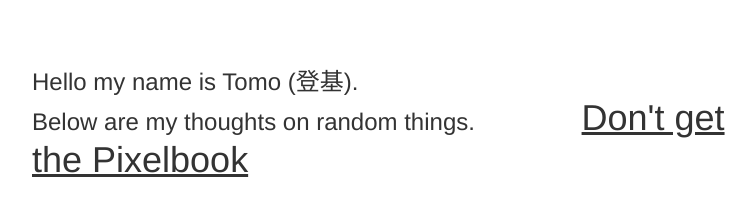
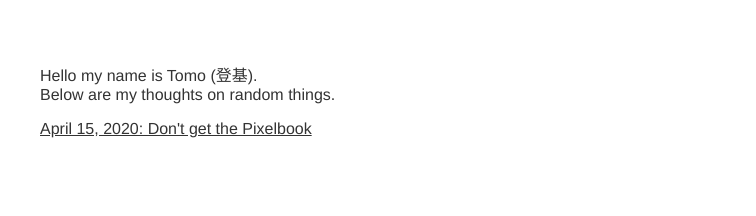
Before and after one commit to tomoueda/tomoueda.github.io, a plain HTML site: page index.html in a window 1280 px wide. Shown: the whole page, without its empty margins (68-824 px from the left). Drawn offline with Linux system fonts and the light colour scheme.

Commit message:
oops fix styling

```diff
--- a/css/global.css
+++ b/css/global.css
@@ -1,7 +1,10 @@
 html * {
-    font-size: 1.5em;
+    font-size: 1em;
     color: #333;
     font-family: Helvetica;
+    }
+
+p, a {
     margin-left: 100px;
     margin-top: 61.803398875px;
     width: 700px;
--- a/index.html
+++ b/index.html
@@ -4,8 +4,10 @@
         <link href="css/global.css" rel="stylesheet"/>
     </head>
     <body>
-        Hello my name is Tomo (登基). </br>
-        Below are my thoughts on random things.
-        <a href='entries/apr-15-2020-pixel.html'> Don't get the Pixelbook </a>
+        <p>
+        Hello my name is Tomo (登基). <br>
+        Below are my thoughts on random things. <br>
+        </p>
+        <a href='entries/apr-15-2020-pixel.html'> April 15, 2020: Don't get the Pixelbook </a>
     </body>
 </html>
```
Also changed, not shown: entries/apr-15-2020-pixel.html (+2 -0 lines).
